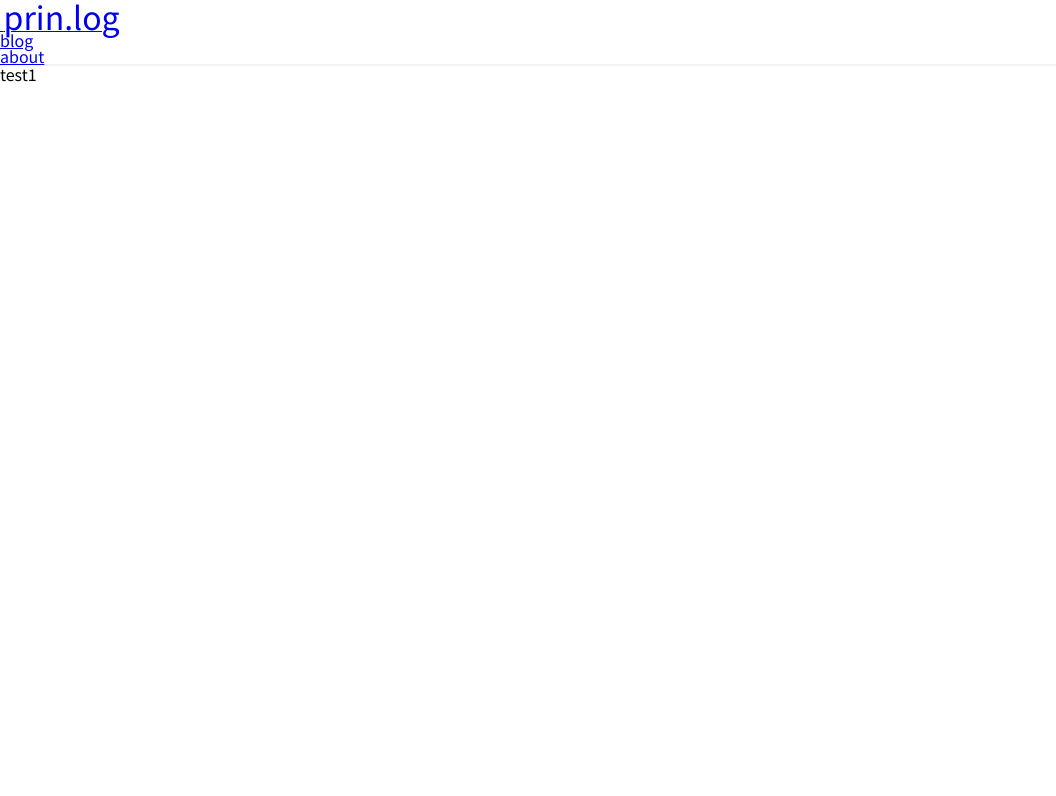
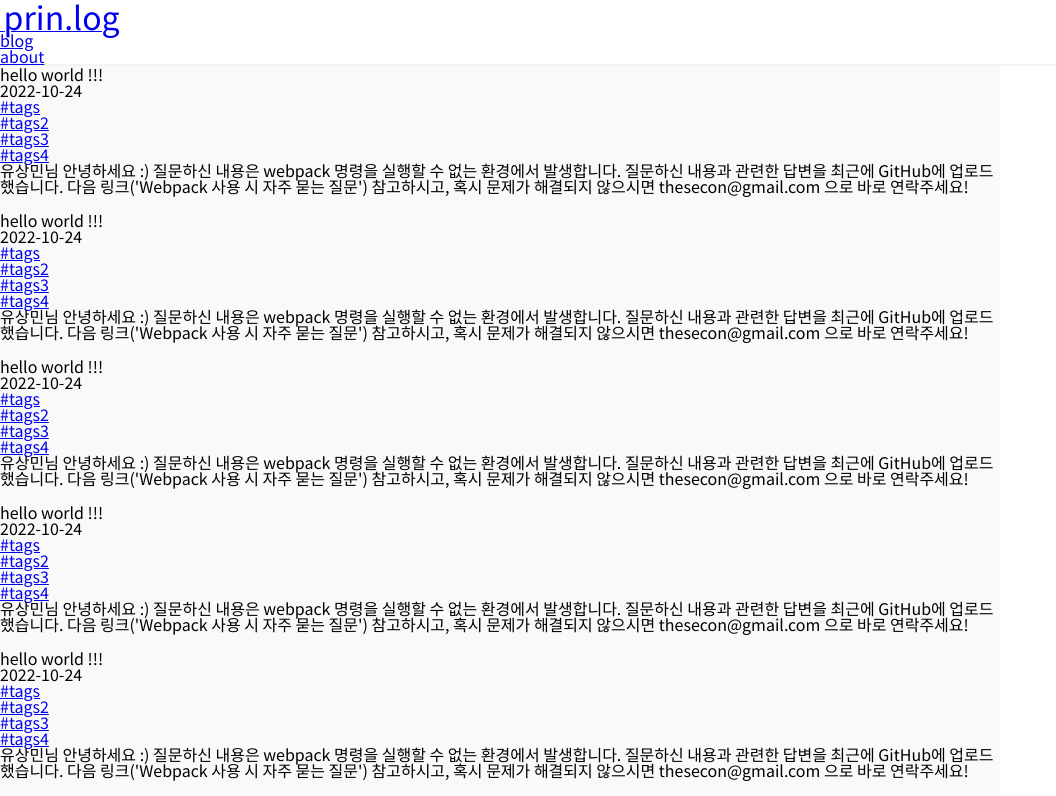
Before and after one commit to Sir-Rain/Sir-Rain.github.io, a Svelte app: page / in a window 1280 px wide. Shown: the top 796 px of the page, without its empty margins (0-1056 px from the left). Built offline with nearby package versions, Linux system fonts and the light colour scheme.

Commit message:
add PostList in Blog

```diff
--- a/src/layout/Blog.svelte
+++ b/src/layout/Blog.svelte
@@ -1 +1,7 @@
-<h1>test1</h1>
+<script>
+  import PostList from '~/components/PostList.svelte';
+</script>
+
+<PostList />
+
+<style lang="scss"></style>
```
